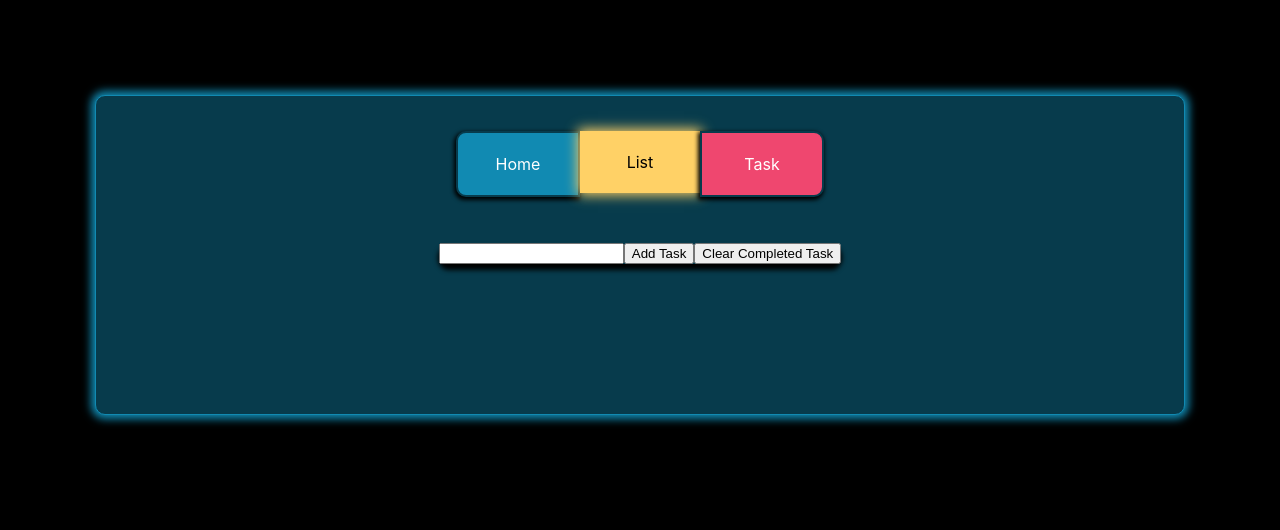
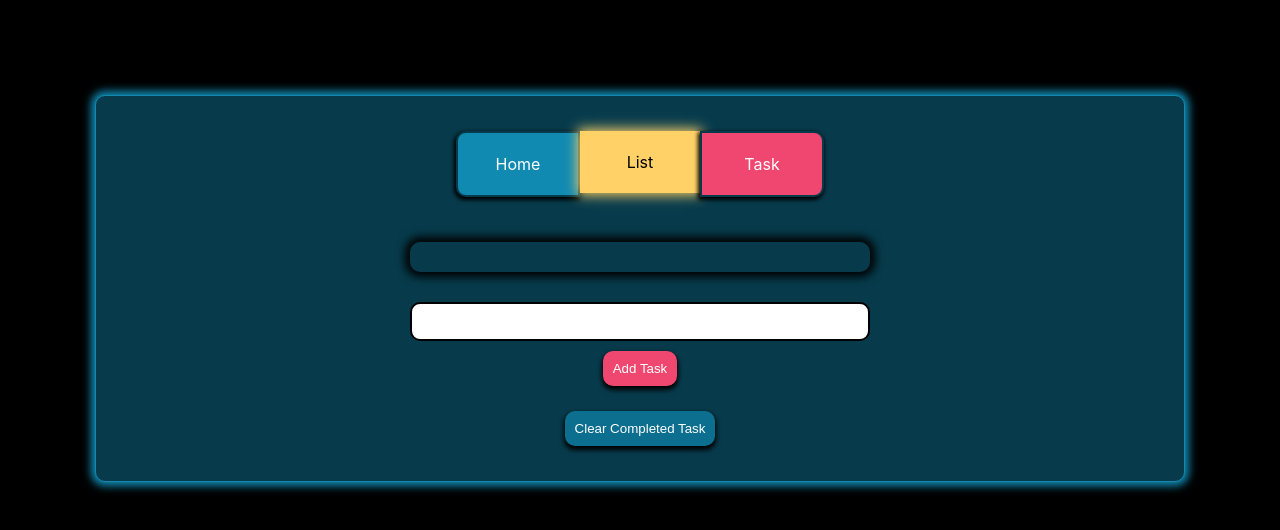
Before and after one commit to mrloulass/Todo-List, a React (Create React App) app: page /list in a window 1280 px wide. Shown: the top 530 px of the page. Built offline with nearby package versions, Linux system fonts and the light colour scheme.

Commit message:
Style buttons and input.

```diff
--- a/src/pages/Home.tsx
+++ b/src/pages/Home.tsx
@@ -1,12 +1,13 @@
 import React from 'react';
 import { NavLink } from 'react-router-dom';
+import { TextButton } from '../styles/ButtonStyles';
 type Props = {};
 
 const Home: React.FC<Props> = () => {
   return (
     <div>
       <NavLink to="/list">
-        <button className="homeButton">Click to Add Task</button>
+        <TextButton className="homeButton">Click to Add Task</TextButton>
       </NavLink>{' '}
     </div>
   );
--- a/src/pages/List.tsx
+++ b/src/pages/List.tsx
@@ -2,6 +2,9 @@ import React, { ChangeEvent, MouseEvent, useState } from 'react';
 import { TodoTask } from '../types';
 import useTaskStore from '../hooks/use-task-store';
 import { ListContainer, ListLayout } from '../styles/ListStyle';
+import {AddButton, TextButton} from '../styles/ButtonStyles';
+import Input from '../styles/InputStyle';
+import Spacer from '../styles/Spacer';
 
 type Props = {};
 
@@ -46,10 +49,13 @@ const List: React.FC<Props> = () => {
             <button onClick={handleTaskDeleteClick(task)}>Delete</button>
           </div>
         ))}
-        <input value={newTaskLabel} onChange={handleNewTaskLabelChange} />
-        <button onClick={handleAddTask}>Add Task</button>
-        <button onClick={handleClearClick}>Clear Completed Task</button>
       </ListContainer>
+      <Spacer height={30}/>
+        <Input value={newTaskLabel} onChange={handleNewTaskLabelChange} />
+        <AddButton onClick={handleAddTask}>Add Task</AddButton>
+      <TextButton onClick={handleClearClick} style={{ alignSelf: 'center' }}>
+        Clear Completed Task
+      </TextButton>
     </ListLayout>
   );
 };
--- a/src/pages/TaskScreen.tsx
+++ b/src/pages/TaskScreen.tsx
@@ -1,5 +1,6 @@
 import React from 'react';
 import useTaskStore from '../hooks/use-task-store';
+import {TextButton} from '../styles/ButtonStyles';
 
 type Props = {};
 
@@ -18,8 +19,8 @@ const TasksScreen: React.FC<Props> = () => {
       {task ? (
         <div>
           <div>{task.label}</div>
-          <button onClick={handleMarkCompleted}>Mark Completed</button>
-          <button onClick={handleClickNextTask}>Next</button>
+          <TextButton onClick={handleMarkCompleted}>Mark Completed</TextButton>
+          <TextButton onClick={handleClickNextTask}>Next</TextButton>
         </div>
       ) : (
         <div> No Task Listed</div>
--- /dev/null
+++ b/src/styles/ButtonStyles.ts
@@ -0,0 +1,36 @@
+import styled from 'styled-components';
+import { colors } from './colors';
+
+export const TextButton = styled.button`
+  background: ${colors.listBlue};
+  color: ${colors.white};
+  border-radius: 10px;
+  box-shadow: 0px 3px 5px 1px ${colors.black};
+  margin-top: 25px;
+  padding: 10px;
+  border: none;
+  &:active {
+    color: ${colors.black};
+    box-shadow: 0px 0px 12px 2px ${colors.yellow};
+    border: solid 0px ${colors.darkBlue};
+    background: ${colors.yellow};
+  }
+`;
+
+export const AddButton = styled.button`
+  background: ${colors.pink};
+  color: ${colors.white};
+  border-radius: 10px;
+  box-shadow: 0px 3px 5px 1px ${colors.black};
+  padding: 10px;
+  border: none;
+  align-self: center;
+  margin-top: 10px;
+
+  &:active {
+    color: ${colors.black};
+    box-shadow: 0px 0px 12px 2px ${colors.yellow};
+    border: solid 0px ${colors.darkBlue};
+    background: ${colors.yellow};
+  }
+`;
--- /dev/null
+++ b/src/styles/InputStyle.ts
@@ -0,0 +1,13 @@
+import styled from "styled-components";
+import {colors} from './colors'
+
+const Input = styled.input`
+  background: ${colors.white};
+  border-radius: 10px;
+  color: ${colors.black};
+  border: 2px solid ${colors.black};
+  padding: 10px ;
+
+`;
+
+export default Input;
--- a/src/styles/Layout.ts
+++ b/src/styles/Layout.ts
@@ -5,7 +5,7 @@ export const Layout = styled.div`
   display: flex;
   flex-direction: column;
   align-items: center;
-  padding: 35px 35px 150px 35px;
+  padding: 35px ;
   background: ${colors.darkBlue};
   width: auto;
   border: solid 1px ${colors.blue};
--- a/src/styles/ListStyle.ts
+++ b/src/styles/ListStyle.ts
@@ -5,11 +5,12 @@ export const ListLayout = styled.div`
 display: flex;
 flex-direction: column;
 align-items: stretch;
-
+width: 460px;
 `
 
 export const ListContainer = styled.div`
   border-radius: 10px;
-  box-shadow: 0px 5px 5px 1px ${colors.black};
+  box-shadow: 0px 0px 10px 5px ${colors.black};
   background: ${colors.darkBlue};
+  padding: 15px;
 `;
--- /dev/null
+++ b/src/styles/Spacer.tsx
@@ -0,0 +1,11 @@
+import React from 'react';
+// ---- another way to set height and width without using margin ---- //
+type Props =
+  | { height: number; width?: never }
+  | { height?: never; width: number };
+
+  const Spacer: React.FC<Props> = ({height, width}) => {
+    return <div style={{height, width}}/>
+  }
+
+  export default Spacer;
```
Also changed, not shown: src/styles/TextButton.ts (deleted, +0 -8 lines).
